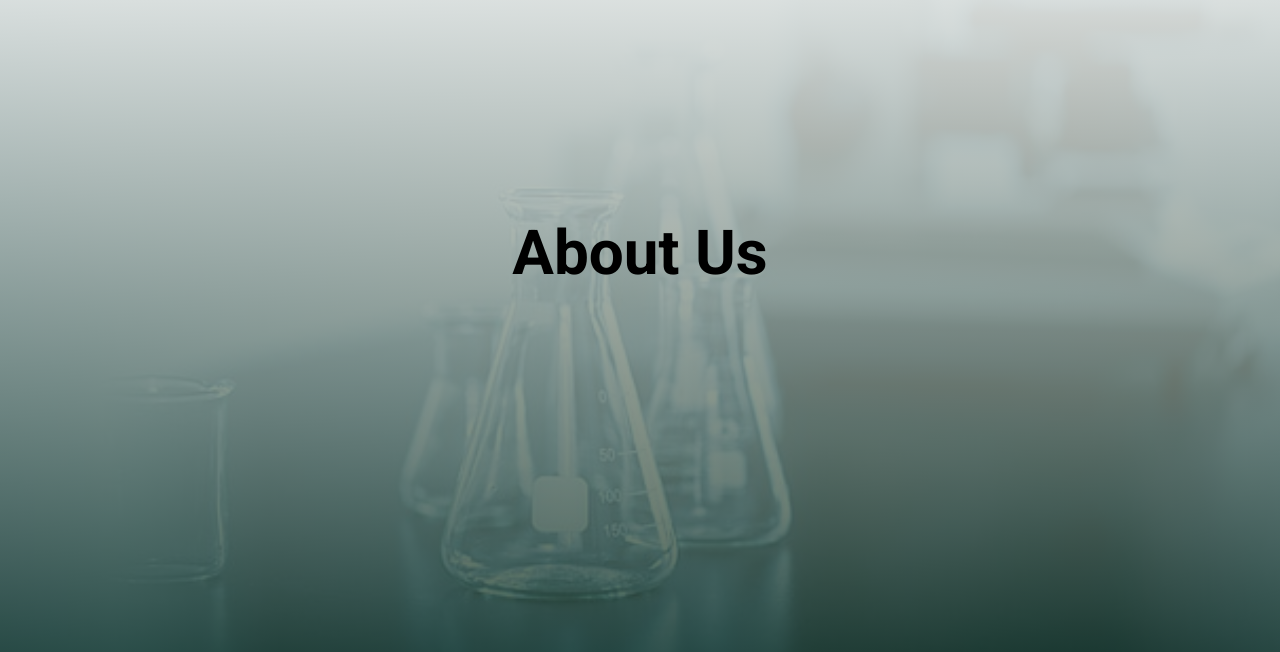
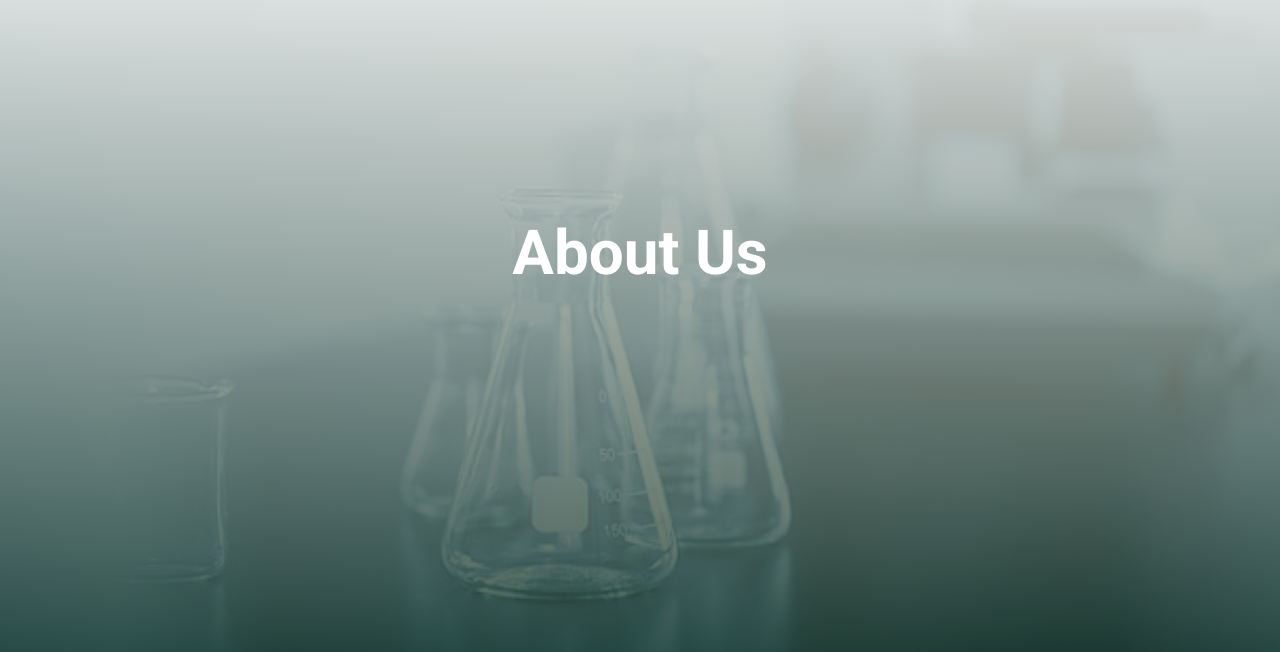
Before and after one commit to ronanparkinson/companywebsite, a plain HTML site: page about.html in a window 1280 px wide. Shown: the part 148-800 px from the top of the page. Drawn offline with Linux system fonts and the light colour scheme.

Commit message:
Add files via upload

```diff
--- a/about.html
+++ b/about.html
@@ -3,6 +3,7 @@
     <head>
         <meta name="viewport" content="with=device-width, initial-scale=1.0">
         <title>RQMedical</title>
+        <link rel="icon" type="image/x-icon" href="images/RQMedical.png">
         <link rel="stylesheet" href="style.css" />
         <link rel="preconnect" href="https://fonts.googleapis.com">
         <link rel="preconnect" href="https://fonts.gstatic.com" crossorigin>
--- a/style.css
+++ b/style.css
@@ -75,7 +75,7 @@ nav img{
 
 .text-box h1{
   font-size: 62px;
-  color: #000;
+  color: #fff;
 }
 
 .text-box p{
```
Also changed, not shown: contact.html (+1 -0 lines), index.html (+1 -0 lines), privacy.html (+1 -0 lines), images/RQMedical.png (added).
